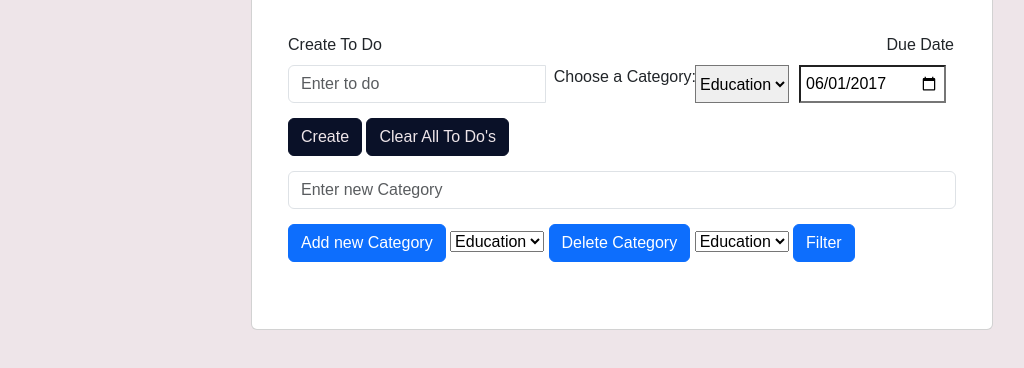
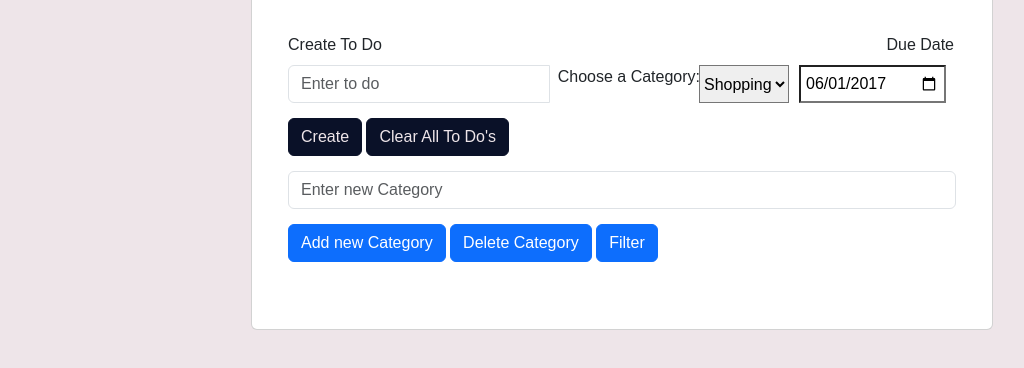
Before and after one commit to yugi-1/todoapp, a plain HTML site: page index.html in a window 1280 px wide. Both pictures are taken after a click on the button "Delete Category". Shown: the part 238-606 px from the top of the page, without its empty margins (18-1042 px from the left). Drawn offline with nearby package versions, Linux system fonts and the light colour scheme; a web font is replaced by a local one.

Commit message:
delete categories

```diff
--- a/index.html
+++ b/index.html
@@ -55,18 +55,7 @@ You have <span id="counting"></span> pending tasks
                 <input type="text" id="addCat" class="form-control" placeholder="Enter new Category" aria-label="Text input with dropdown button">
                 <button type="button" id="addCatB" class="btn btn-primary">Add new Category</button>
 
-                <select name="categories" id="categoryValueD">
-                  <option value="Education">Education</option>
-                  <option value="Shopping">Shopping</option>
-                  <option value="Finance">Finance</option>
-                </select>
                 <button type="button" id="deleteCatB" class="btn btn-primary">Delete Category</button>
-
-                <select name="categories" id="categoryValueF">
-                  <option value="Education">Education</option>
-                  <option value="Shopping">Shopping</option>
-                  <option value="Finance">Finance</option>
-                </select>
 
                 <button type="button" id="filterB" class="btn btn-primary">Filter</button>
 
--- a/main.js
+++ b/main.js
@@ -140,6 +140,11 @@ addCatBtn.onclick = function() {
     let nOption = document.createElement('option');
     nOption.text = addCatI;
     categoryValue.add(nOption);
+
     console.log(nOption);
 }
 //remove cat
+let remCatBtn = document.getElementById('deleteCatB');
+remCatBtn.onclick = function() {
+   addCat.remove(addCat.selectedIndex);
+}
```
